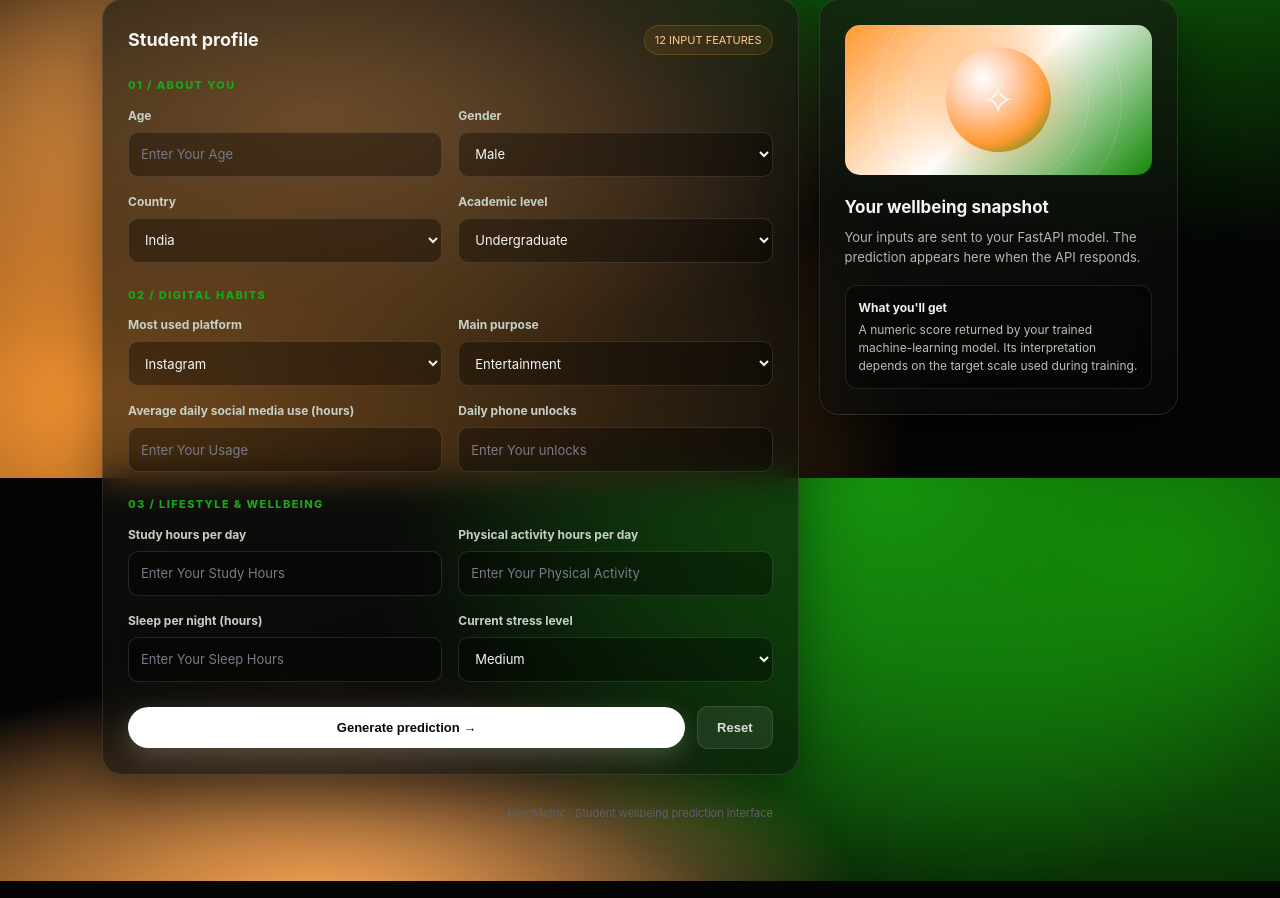
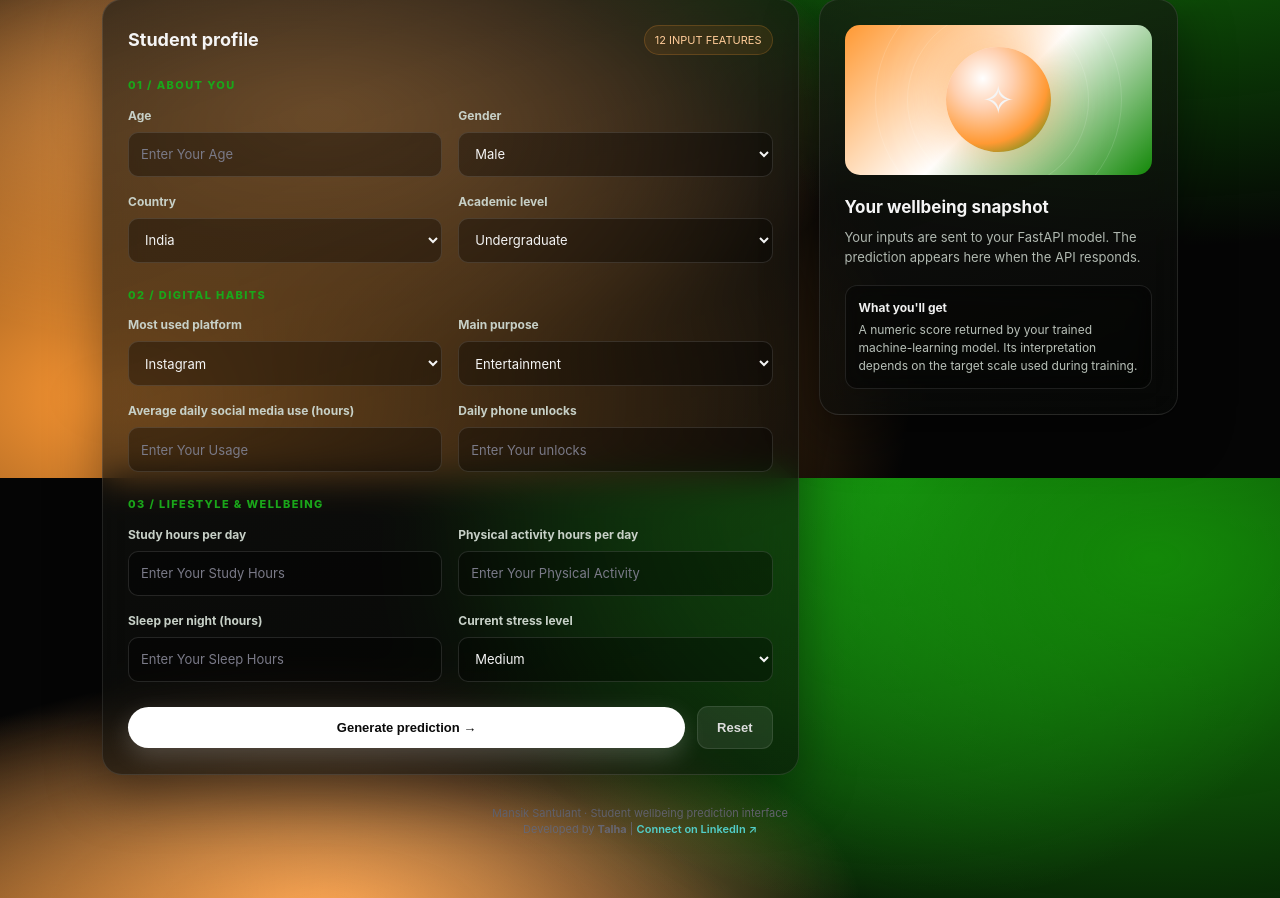
Before and after one commit to talhaparwezansari-ux/Mental-Health-Prediction, a Flask app: page / in a window 1280 px wide. Shown: the part 322-1220 px from the top of the page. Run offline with Flask 3, Linux system fonts and the light colour scheme; parts of the project's set-up code (start-up, migrations or seed data) failed here and were passed over.

Commit message:
updated footer and added linkedin

```diff
--- a/templates/index.html
+++ b/templates/index.html
@@ -84,10 +84,22 @@ footer{text-align:center;color:#6a6a76;font-size:11px;margin-top:30px}
       </section>
     </aside>
   </main>
-  <footer>MindMetric · Student wellbeing prediction interface</footer>
+
+<footer>
+    Mansik Santulant · Student wellbeing prediction interface
+    <br>
+    Developed by <strong>Talha</strong> |
+    <a href="https://www.linkedin.com/in/talha-parwez-ansari-34671333a/"
+       target="_blank"
+       rel="noopener noreferrer"
+       style="color: #55d6d0; text-decoration: none; font-weight: 600;">
+        Connect on LinkedIn ↗
+    </a>
+</footer>
+
 </div>
 <script>
-const API_URL = "/predict";
+const API_URL = 'https://mental-health-prediction-4p0w.onrender.com';
 
 const $ = id => document.getElementById(id);
 const number = id => Number($(id).value);
```
